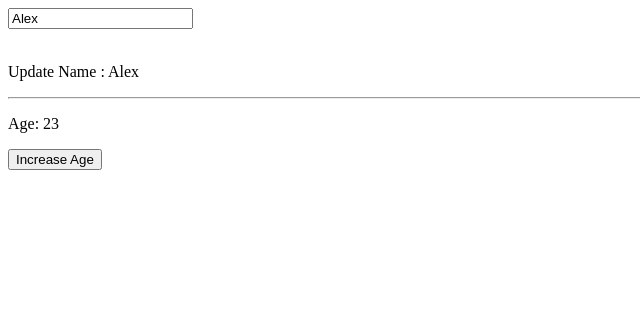
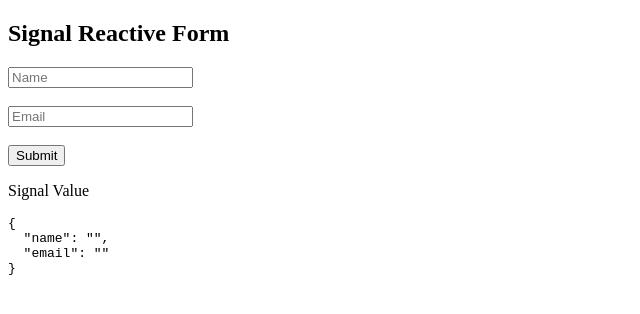
Before and after one commit to Rishab-RajHR/Angular-21, an Angular app: page / in a window 1280 px wide. Shown: the top 314 px of the page, without its empty margins (0-640 px from the left). Built offline with nearby package versions, Linux system fonts and the light colour scheme.

Commit message:
Reactive Form + Template

```diff
--- a/src/app/app.html
+++ b/src/app/app.html
@@ -1,18 +1,39 @@
-<!-- <input [(ngModel)]="username" placeholder="Enter your name" />
+<!-- <h2> Template-Driven Form + Signal </h2>
 
-<p>{{username}}</p> -->
-<!--
-<input [value]="name()" (input)="name.set($event.target.value)"/>
-
-<p>{{name()}}</p> -->
-
-<input [value]="user().name" (input)="updateName($event.target.value)" placeholder="Name"/>
+<input
+[(ngModel)]="name"
+(ngModelChange)="name.set($event)"
+placeholder="Enter your name"
+>
 
 <br><br>
 
-<p> Update Name : {{user().name}}</p>
+<input
+[(ngModel)]="email"
+(ngModelChange)="email.set($event)"
+placeholder="Enter your email"
+>
 
-<hr>
+<br><br>
 
-<p> Age: {{user().age}}</p>
-<button (click)="updateAge()">Increase Age</button>
+<button (click)="submitForm()">Submit</button>
+
+<p>Name: {{name()}}</p>
+<p>Email: {{email()}}</p> -->
+
+<h2>Signal Reactive Form</h2>
+
+<form [formGroup]="form">
+    <input formControlName="name" placeholder="Name">
+    <br><br>
+    <input formControlName="email" placeholder="Email">
+    <br><br>
+</form>
+
+<button (click)="submitForm()">Submit</button>
+
+<!-- <p>Name: {{form.get('name')?.value}}</p>
+<p>Name: {{form.get('email')?.value}}</p> -->
+
+<p>Signal Value</p>
+<pre>{{userSignal() | json}}</pre>
--- a/src/app/app.ts
+++ b/src/app/app.ts
@@ -1,26 +1,39 @@
+// import { FormsModule } from '@angular/forms';
+import { CommonModule } from '@angular/common';
 import { Component, signal } from '@angular/core';
-// import { FormsModule } from '@angular/forms';
+import { FormBuilder, ReactiveFormsModule } from '@angular/forms';
 
 @Component({
-  imports: [],
+  imports: [ReactiveFormsModule, CommonModule],
   selector: 'app-root',
   styleUrl: './app.css',
   templateUrl: './app.html',
 })
 export class App {
-  //  username = "Alex";
-  // name = signal('George');
+    // name = signal('');
+    // email = signal('');
 
-  user = signal<{ name: string; age: number }>({
-       name: 'Alex',
-       age: 23
-  })
+    // submitForm(){
+    //    console.log(`Name: ${this.name()}, Email: ${this.email()}`);
+    // }
 
-  updateName(value: string) {
-      this.user.update(user => ({ ...user, name: value }));
-  }
+    userSignal = signal({ name: '', email: '' });
 
-  updateAge() {
-      this.user.update(user => ({ ...user, age: user.age+1 }));
-  }
+    form: any;
+
+    constructor(private fb: FormBuilder) {
+        this.form = this.fb.group({
+            name: [''],
+            email: ['']
+        })
+
+        this.form.valueChanges.subscribe((value: any) => {
+            this.userSignal.set(value);
+        });
+    }
+
+    submitForm() {
+       console.log(`Name: ${this.userSignal().name}, Email: ${this.userSignal()}`);
+    }
+
 }
```
